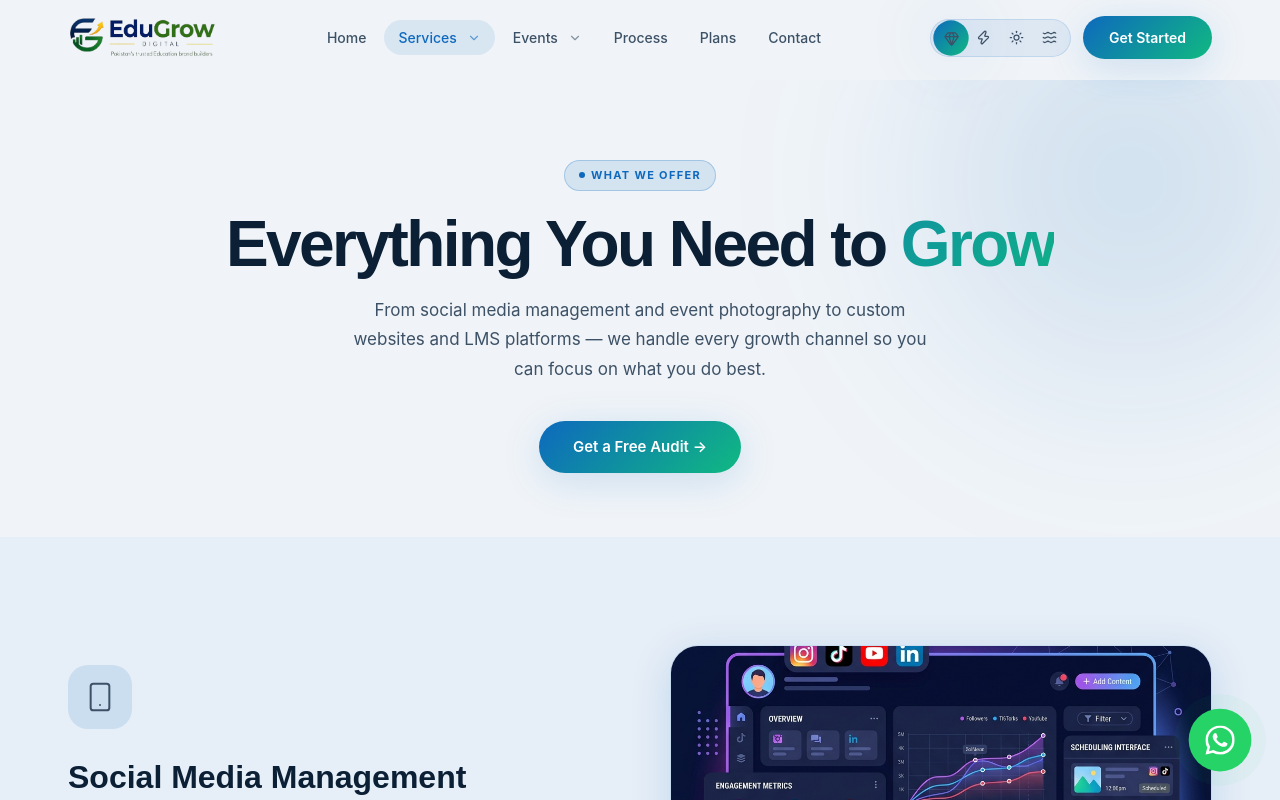
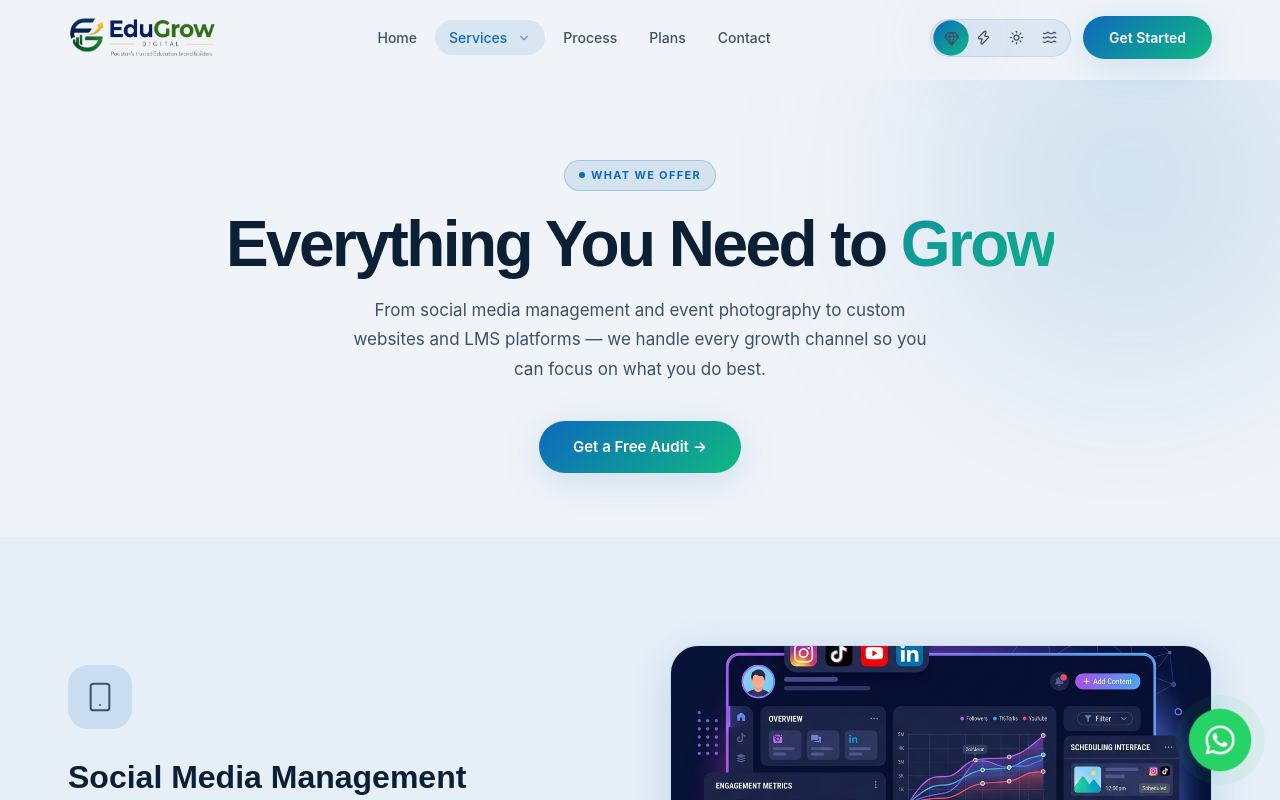
Before and after one commit to Alamgir-Khan-315/Edu-grow, a React (Vite) app: page /services in a window 1280 px wide. Shown: the top 800 px of the page. Built offline with nearby package versions, Linux system fonts and the light colour scheme.

Commit message:
removed events

```diff
--- a/src/components/Navbar.jsx
+++ b/src/components/Navbar.jsx
@@ -21,14 +21,14 @@ const NAV = [
       { label: 'LMS & SaaS Projects', to: '/services#lms-saas' },
     ]
   },
-  {
-    label: 'Events', to: '/events', dropdown: [
-      { label: 'Event Photography', to: '/events#photography' },
-      { label: 'Event Videography', to: '/events#videography' },
-      { label: 'What We Cover', to: '/events#covers' },
-      { label: 'Portfolio', to: '/events#portfolio' },
-    ]
-  },
+  // {
+  //   label: 'Events', to: '/events', dropdown: [
+  //     { label: 'Event Photography', to: '/events#photography' },
+  //     { label: 'Event Videography', to: '/events#videography' },
+  //     { label: 'What We Cover', to: '/events#covers' },
+  //     { label: 'Portfolio', to: '/events#portfolio' },
+  //   ]
+  // },
   { label: 'Process', to: '/process' },
   { label: 'Plans', to: '/plans' },
   { label: 'Contact', to: '/contact' },
--- a/src/pages/Services.jsx
+++ b/src/pages/Services.jsx
@@ -34,21 +34,21 @@ const SERVICES = [
     desc: 'End-to-end development of Learning Management Systems and SaaS platforms. We build scalable e-learning tools, student dashboards, and admin portals for educational institutions.',
     tags: ['LMS', 'E-Learning', 'SaaS', 'Student Portal']
   },
-  {
-    id: 'analytics-reporting', img: '/services/analytics-reporting.png', icon: <BarChart3 size={32} strokeWidth={1.5} />, title: 'Analytics & Reporting',
-    desc: 'Monthly deep-dive reports with KPI tracking, competitor benchmarking, and actionable roadmaps to continuously improve ROI.',
-    tags: ['KPIs', 'Dashboards', 'Insights', 'ROI']
-  },
+  // {
+  //   id: 'analytics-reporting', img: '/services/analytics-reporting.png', icon: <BarChart3 size={32} strokeWidth={1.5} />, title: 'Analytics & Reporting',
+  //   desc: 'Monthly deep-dive reports with KPI tracking, competitor benchmarking, and actionable roadmaps to continuously improve ROI.',
+  //   tags: ['KPIs', 'Dashboards', 'Insights', 'ROI']
+  // },
   {
     id: 'paid-advertising', img: '/services/paid-advertising.png', icon: <BadgeDollarSign size={32} strokeWidth={1.5} />, title: 'Paid Advertising',
     desc: 'High-ROAS ad campaigns on Meta, TikTok, Google & YouTube. From audience research to creative testing and full optimisation.',
     tags: ['Meta Ads', 'Google Ads', 'TikTok Ads', 'Retargeting']
   },
-  {
-    id: 'brand-strategy', img: '/services/brand-strategy.png', icon: <Crosshair size={32} strokeWidth={1.5} />, title: 'Brand Strategy',
-    desc: 'Brand positioning, voice guidelines, visual identity, and a 12-month growth roadmap built specifically around your goals.',
-    tags: ['Positioning', 'Identity', 'Voice', 'Roadmap']
-  },
+  // {
+  //   id: 'brand-strategy', img: '/services/brand-strategy.png', icon: <Crosshair size={32} strokeWidth={1.5} />, title: 'Brand Strategy',
+  //   desc: 'Brand positioning, voice guidelines, visual identity, and a 12-month growth roadmap built specifically around your goals.',
+  //   tags: ['Positioning', 'Identity', 'Voice', 'Roadmap']
+  // },
 ]
 
 const PROCESS = [
```
